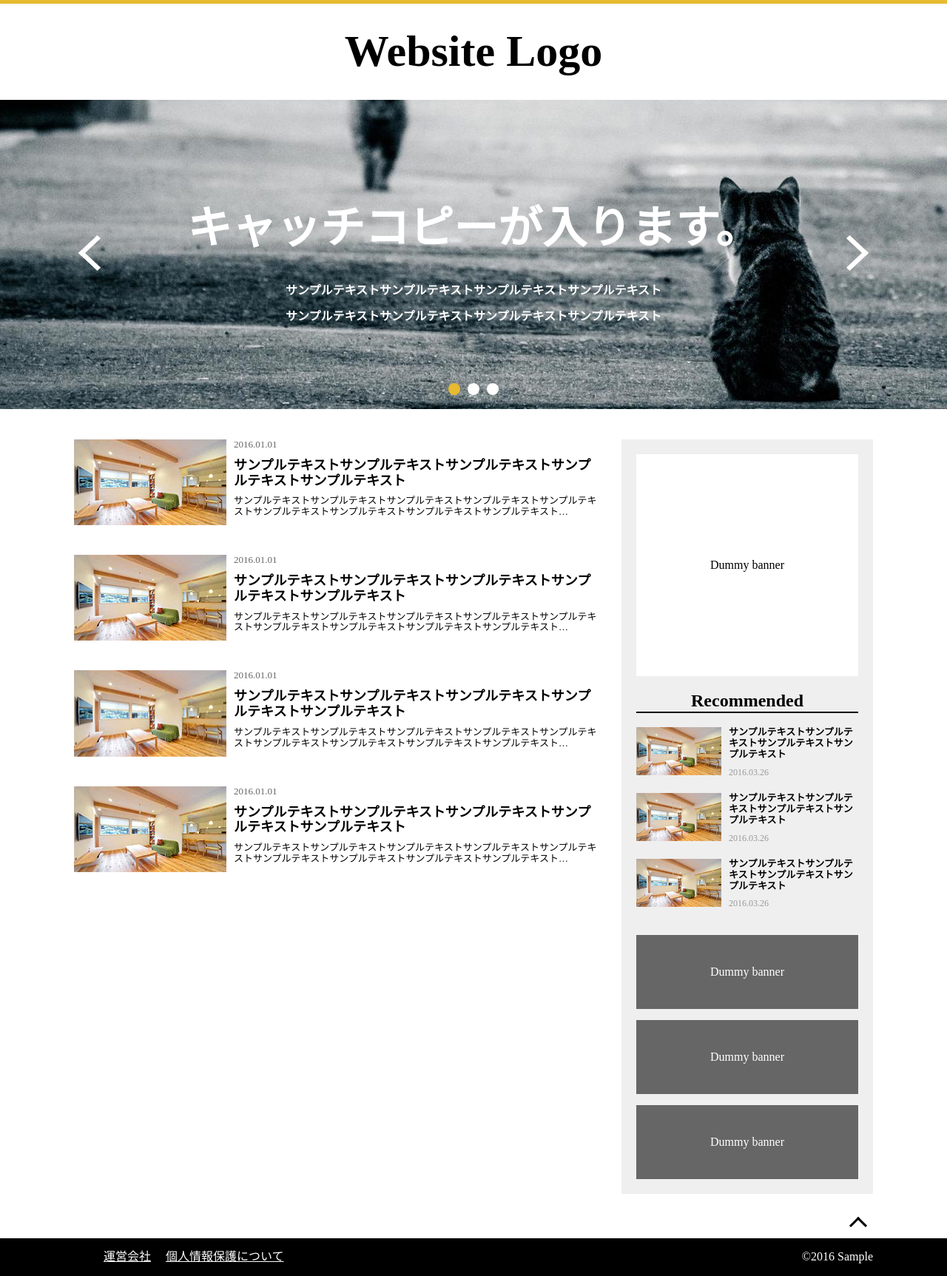
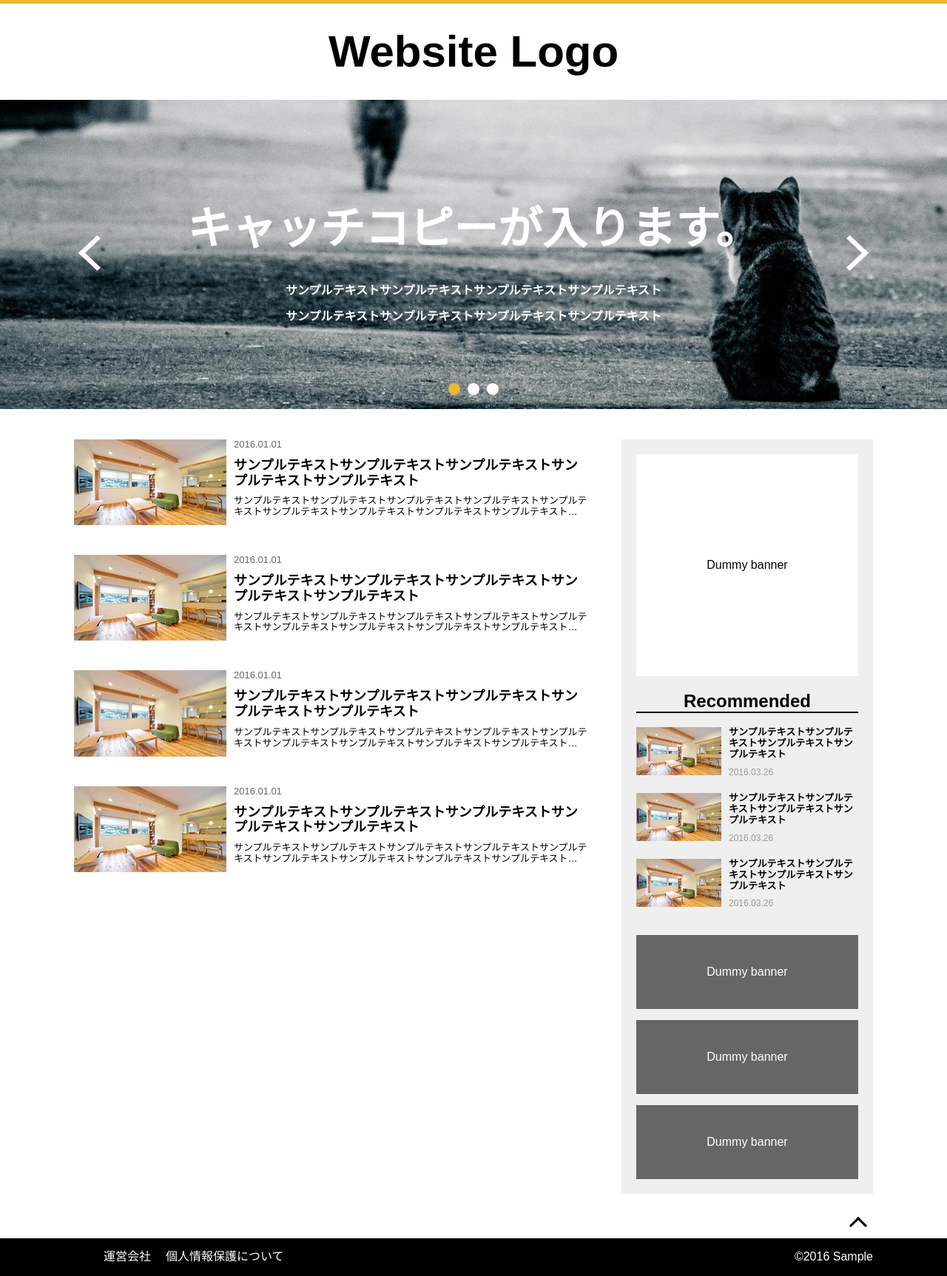
Before and after one commit to jairusd/LIG-frontend-exam, a React (Create React App) app: page / in a window 1280 px wide. Shown: the whole page at 74% size. Built offline with nearby package versions, Linux system fonts and the light colour scheme.

Commit message:
some styles

```diff
--- a/src/components/Post.js
+++ b/src/components/Post.js
@@ -3,13 +3,13 @@ import ArticleImg from '../img/article.jpg'
 
 export default function Posts({data}) {
   return (
-    <div className="post">
+    <a href="#" className="post">
       <img src={ArticleImg} alt="article" />
       <div className="post-content">
         <p className="post-date">2016.01.01</p>
         <h4 className="post-title">サンプルテキストサンプルテキストサンプルテキストサンプルテキストサンプルテキスト</h4>
         <p className="post-text">サンプルテキストサンプルテキストサンプルテキストサンプルテキストサンプルテキストサンプルテキストサンプルテキストサンプルテキストサンプルテキスト…</p>
       </div>
-    </div>
+    </a>
   )
 }
--- a/src/components/sections/Header.js
+++ b/src/components/sections/Header.js
@@ -3,7 +3,7 @@ import React from 'react'
 export default function () {
   return (
     <section className="section section__header">
-      <h1 className="title-website">Website Logo</h1>
+      <h1 className="title-website"><a href="#">Website Logo</a></h1>
     </section>
   )
 }
--- a/src/components/sections/SideBar.js
+++ b/src/components/sections/SideBar.js
@@ -6,13 +6,13 @@ function Recommended() {
     <div>
       <h2 className="title-recommended">Recommended</h2>
       {Array(3).fill('').map((e, i) => (
-        <div key={i} className="recommended">
+        <a key={i} href="#" className="recommended">
           <img src={ArticleImg} alt="sample" className="article-img" />
           <div>
             <p className="title">サンプルテキストサンプルテキストサンプルテキストサンプルテキスト</p>
             <p className="date">2016.03.26</p>
           </div>
-        </div>
+        </a>
       ))}
     </div>
   )
@@ -22,7 +22,7 @@ function DummyBanners() {
   return (
     <div className="dummy-banner-container">
       {Array(3).fill('').map((e, i) => (
-        <div key={i} className="dummy-banner">Dummy banner</div>
+        <a key={i} href="#" className="dummy-banner">Dummy banner</a>
       ))}
     </div>
   )
@@ -32,9 +32,9 @@ export default function SideBar() {
   return (
     <section className="sidebar">
       <div className="sidebar-container">
-        <div className="banner-1">
+        <a href="#" className="banner-1">
           Dummy banner
-        </div>
+        </a>
 
         <Recommended />
 
--- a/src/styles/index.scss
+++ b/src/styles/index.scss
@@ -9,12 +9,18 @@ $mid-grey: #999;
 
 body {
 	font-size: 16px;
+	font-family: "Myriad Pro", Myriad, "Liberation Sans", "Nimbus Sans L", "Helvetica Neue", Helvetica, Arial, sans-serif;
 }
 
 .title-website {
 	font-size: 60px;
 	text-align: center;
 	margin: 30px 0;
+
+	a {
+		color: $black;
+		text-decoration: none;
+	}
 }
 
 .container {
@@ -74,6 +80,7 @@ body {
 	.arrow-button {
 		border: 0;
 		background: none;
+		cursor: pointer;
 	}
 
 	.slider-content-container {
@@ -102,6 +109,7 @@ body {
     background-color: $white;
     border-radius: 50%;
     margin: 5px;
+    cursor: pointer;
 
     &.active {
     	background-color: $primary-color;
@@ -125,10 +133,12 @@ body {
 		background-color: $white;
 		height: 300px;
 		width: 300px;
+		color: $black;
+		text-decoration: none;
 	}
 
 	.dummy-banner-container {
-		&>div {
+		&>a {
 			margin: 15px auto;
 		}
 
@@ -145,6 +155,7 @@ body {
 		align-items: center;
 		justify-content: center;
 		color: $white;
+		text-decoration: none;
 	}
 
 	.title-recommended {
@@ -155,6 +166,12 @@ body {
 	.recommended {
 		display: flex;
 		margin-bottom: 20px;
+		color: $black;
+		text-decoration: none;
+
+		&:hover .title {
+			color: $primary-color;
+		}
 
 		.article-img {
 			width: 115px;
@@ -167,6 +184,7 @@ body {
 	    font-weight: bold;
 	    font-size: 13px;
 	    margin: 0 auto 10px;
+	    transition: ease-in-out .1s color;
 		}
 
 		.date {
@@ -183,6 +201,13 @@ body {
 	.post {
 		display: flex;
 		margin-bottom: 40px;
+		color: $black;
+		margin-right: 20px;
+		text-decoration: none;
+
+		&:hover .post-title {
+			color: $primary-color;
+		}
 
 		.post-content {
 			padding: 0 10px;
@@ -197,6 +222,7 @@ body {
 		.post-title {
 			margin: 0 auto 10px;
 			font-size: 18px;
+			transition: ease-in-out .1s color;
 		}
 
 		.post-text {
@@ -221,10 +247,15 @@ body {
 		margin: 0;
 		display: flex;
 
-		a:visited,
-		a:link {
+		a {
+			transition: ease-in-out .1s color;
 			color: $white;
 			margin-right: 20px;
+			text-decoration: none;
+
+			&:hover {
+				color: $primary-color;
+			}
 		}
 	}
 }
```
